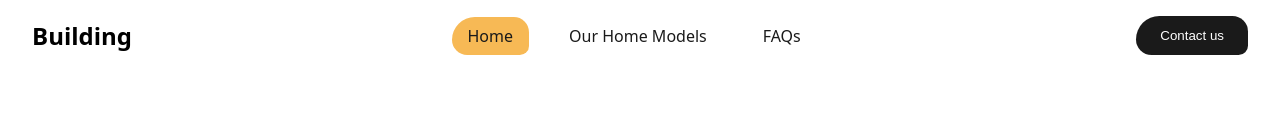
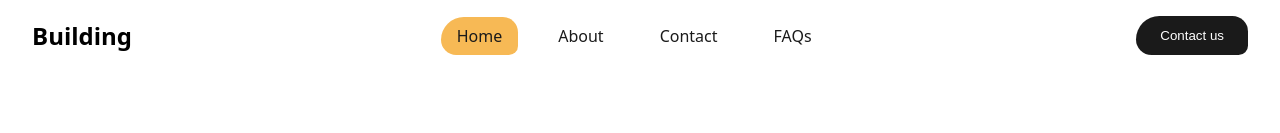
Before and after one commit to shona786143/Sonali, a plain HTML site: page index.html in a window 1280 px wide. Shown: the top 133 px of the page. Drawn offline with Linux system fonts and the light colour scheme; a script that the page names is missing.

Commit message:
Added navbar section

```diff
--- a/index.html
+++ b/index.html
@@ -12,7 +12,8 @@
 
         <div class="nav-links">
           <a href="#" class="active">Home</a>
-          <a href="#">Our Home Models</a>
+          <a href="#">About</a>
+          <a href="#">Contact</a>
           <a href="#">FAQs</a>
         </div>
 
```
